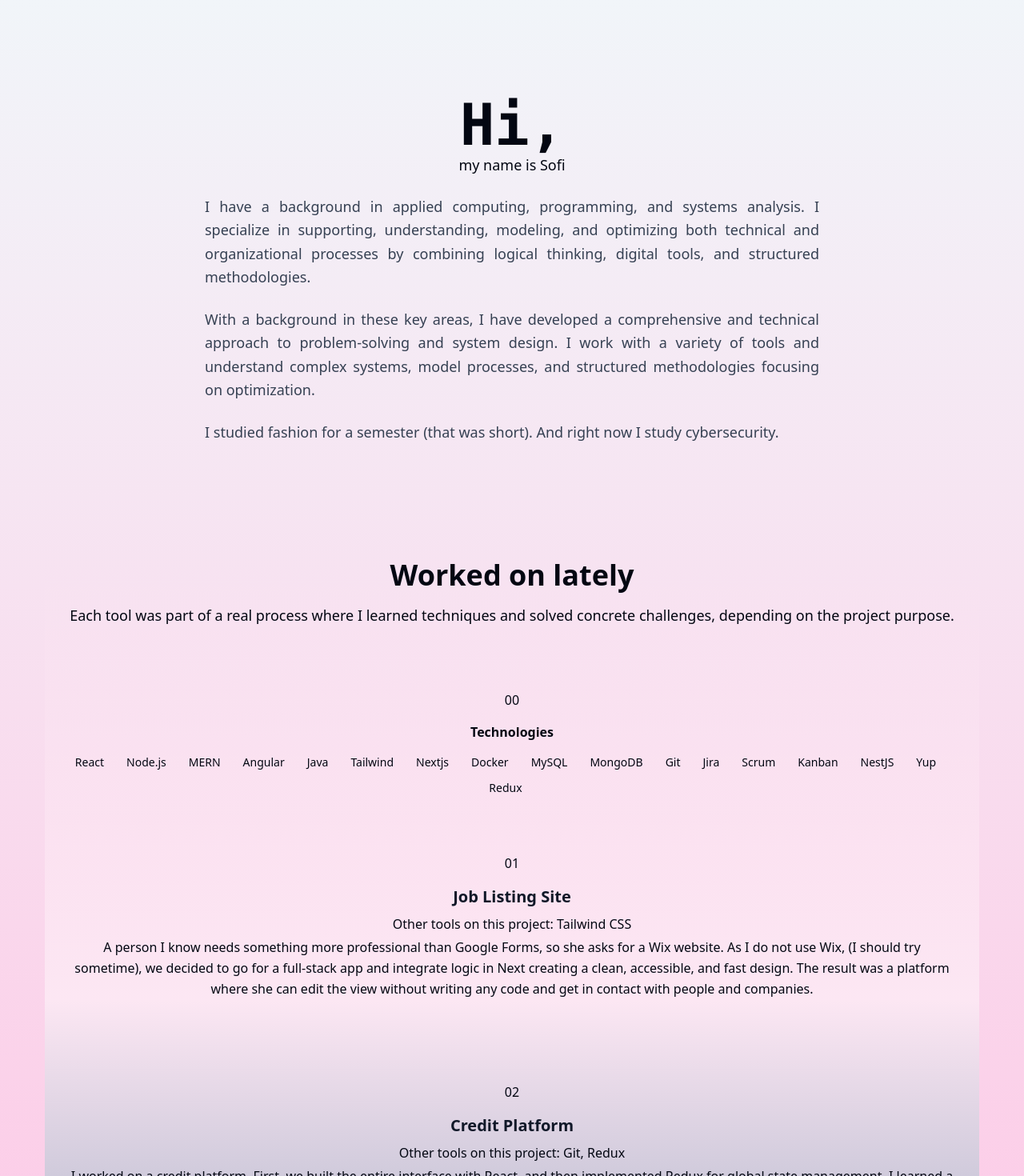
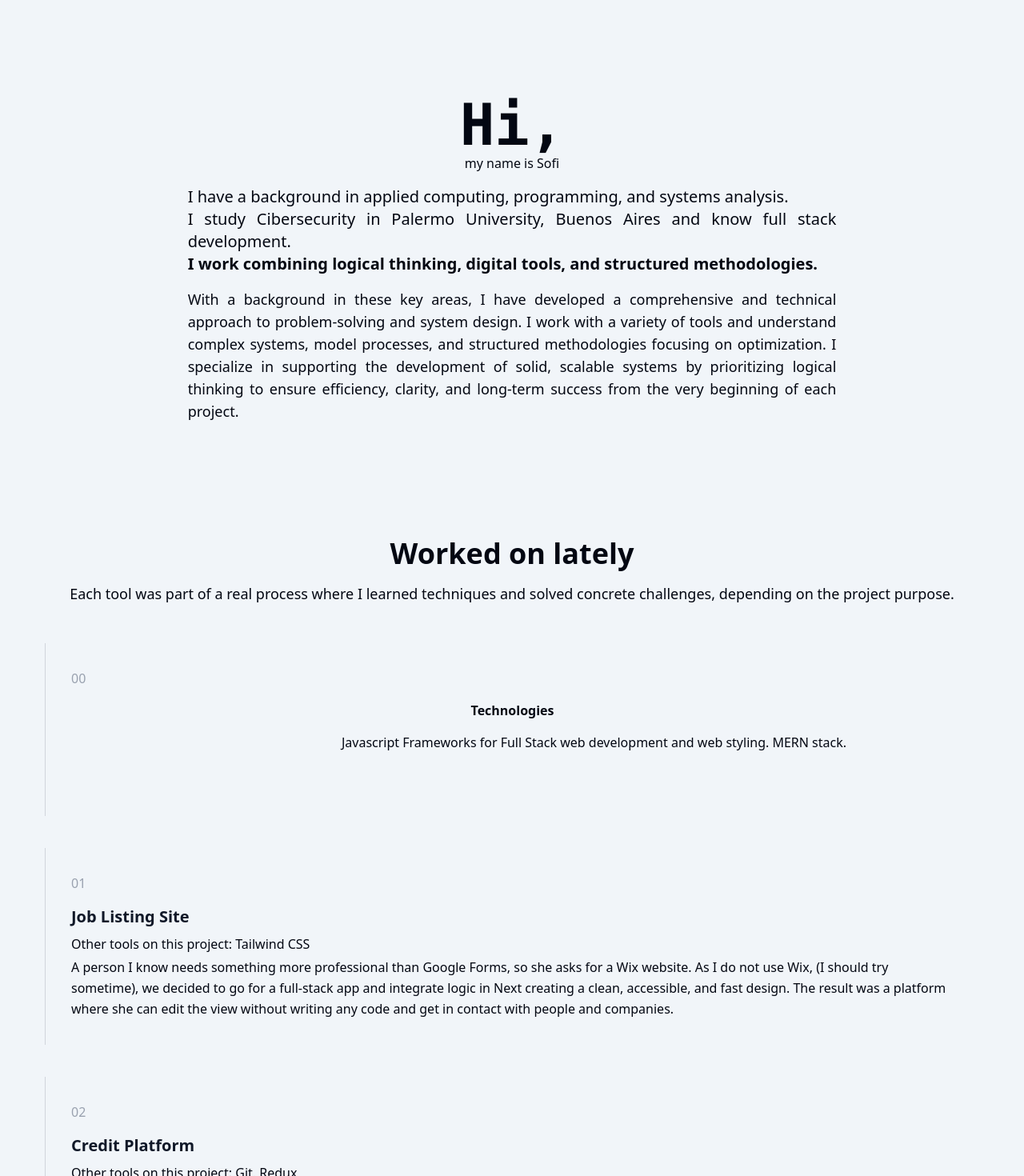
Before and after one commit to Sbrugo/sofiabrugo, a React (Vite) app: page / in a window 1280 px wide. Shown: the top 1470 px of the page at 80% size. Built offline with nearby package versions, Linux system fonts and the light colour scheme.

Commit message:
corrected appjsx

```diff
--- a/src/App.jsx
+++ b/src/App.jsx
@@ -59,11 +59,11 @@ const stack = [
   "MERN",
   "Angular",
   "Java",
+  "CSS/JS",
   "Tailwind",
   "Nextjs",
   "Docker",
   "MySQL",
-  "MongoDB",
   "Git",
   "Jira",
   "Scrum",
@@ -78,53 +78,58 @@ const experienceDescription =
 
 export default function App() {
   return (
-    <div className="min-h-screen p-8 space-y-16 py-30 bg-gradient-to-t from-blue-950 via-pink-200 to-slate-100 text-gray-950">
+    <div className="min-h-screen p-8 space-y-16 py-30 bg-slate-100 text-gray-950">
       {/* Start section */}
       <motion.div
         initial={{ opacity: 0, y: 30 }}
         animate={{ opacity: 1, y: 0 }}
-        transition={{ duration: 1, ease: "easeOut" }}
+        transition={{ duration: 1 }}
         className="text-center"
       >
-        <div className="text-center space-y-6">
         <div className="flex flex-col">
-            <span className="font-mono text-5xl md:text-7xl font-bold text-gray-950">
-              Hi,
+          <span className="font-mono text-4xl md:text-7xl font-bold">Hi,</span>
+          <span className="text-md">my name is Sofi</span>
+        </div>
+        <motion.p
+          initial={{ opacity: 0 }}
+          animate={{ opacity: 1 }}
+          transition={{ delay: 0.5, duration: 1 }}
+          className="mt-4 text-xl text-justify font-mono w-2/3 mx-auto"
+        >
+          <span className="font-sans">
+            I have a background in applied computing, programming, and systems
+            analysis. <br /> I study Cibersecurity in Palermo University, Buenos
+            Aires and know full stack development. <br />
+          </span>{" "}
+          <span className="font-sans font-bold">
+            I work combining logical thinking, digital tools, and structured
+            methodologies.{" "}
           </span>
-            <span className="text-lg">my name is Sofi</span>
-          </div>
-
-          <div className="max-w-3xl mx-auto space-y-6">
-            <p className="text-lg text-justify font-sans text-gray-700 leading-relaxed">
-              I have a background in applied computing, programming, and systems
-              analysis. I specialize in supporting, understanding, modeling, and
-              optimizing both technical and organizational processes by
-              combining logical thinking, digital tools, and structured
-              methodologies.
-            </p>
-            <p className="text-lg text-justify font-sans text-gray-700 leading-relaxed">
-              With a background in these key areas, I have developed a
-              comprehensive and technical approach to problem-solving and system
-              design. I work with a variety of tools and understand complex
-              systems, model processes, and structured methodologies focusing on
-              optimization.
-            </p>
-            <p className="text-lg text-justify font-sans text-gray-700 leading-relaxed">
-              I studied fashion for a semester (that was short). And right now I
-              study cybersecurity.
-            </p>
-          </div>
-        </div>
+        </motion.p>
+        <motion.p
+          initial={{ opacity: 0 }}
+          animate={{ opacity: 1 }}
+          transition={{ delay: 0.7, duration: 1 }}
+          className="mt-4 text-lg text-justify w-2/3 mx-auto"
+        >
+          With a background in these key areas, I have developed a comprehensive
+          and technical approach to problem-solving and system design. I work
+          with a variety of tools and understand complex systems, model
+          processes, and structured methodologies focusing on optimization. I
+          specialize in supporting the development of solid, scalable systems by
+          prioritizing logical thinking to ensure efficiency, clarity, and
+          long-term success from the very beginning of each project.
+        </motion.p>
       </motion.div>
 
       {/* Technologies section */}
       <section className="py-20 px-6 w-full">
-        <div className="mx-auto text-center bg-gradient-to-b from-bg-slate-50 via-pink-100 to-slate-400">
+        <div className="mx-auto text-center">
           <motion.div
             key={""}
             initial={{ opacity: 0, y: 40 }}
             whileInView={{ opacity: 1, y: 0 }}
-            transition={{ duration: 0.8, ease: "easeOut" }}
+            transition={{ duration: 0.5, delay: 0.5 }}
             viewport={{ once: true }}
           >
             <h2 className="text-3xl md:text-4xl font-bold mb-4">
@@ -135,27 +140,30 @@ export default function App() {
               and solved concrete challenges, depending on the project purpose.
             </p>
             <div className="space-y-8 flex flex-col gap-2 justify-around">
-              <div className="px-4 md:p-8 w-full flex flex-col gap-4 m-0">
-                <p className="text-gray-950">00</p>
+              <div className="p-4 md:p-8 border-l flex flex-col justify-between border-gray-300 text-left w-full">
+                <p className="text-gray-400 mb-4">00</p>
+                <div className="flex flex-col gap-4 items-center">
                   <p className="font-bold">Technologies</p>
-                <div className="flex flex-wrap justify-center gap-3">
+                  <div className="flex flex-wrap gap-3 mb-12 justify-center">
                     {stack.map((tech, index) => (
                       <motion.div
                         key={index}
                         initial={{ opacity: 0, y: 40 }}
                         whileInView={{ opacity: 1, y: 0 }}
-                      transition={{
-                        duration: 0.8,
-                        ease: "easeOut",
-                        delay: index * 0.2,
-                      }}
+                        transition={{ duration: 0.5, delay: index * 0.2 }}
                         viewport={{ once: true }}
                       >
-                      <p className="text-sm text-left min-w-fit pr-4 w-1/6">
-                        {tech}
-                      </p>
+                        {/* <p className="text-sm text-left min-w-fit pr-4 w-1/6">
+                          {tech.name}
+                        </p> */}
+                        <img src={tech.url} className="max-h-[100px]" />
                       </motion.div>
                     ))}
+                    <p>
+                      Javascript Frameworks for Full Stack web development and
+                      web styling. MERN stack.
+                    </p>
+                  </div>
                 </div>
               </div>
               {technologies.map((tech, index) => (
@@ -163,15 +171,11 @@ export default function App() {
                   key={tech.title}
                   initial={{ opacity: 0, y: 40 }}
                   whileInView={{ opacity: 1, y: 0 }}
-                  transition={{
-                    duration: 0.8,
-                    ease: "easeOut",
-                    delay: index * 0.2,
-                  }}
+                  transition={{ duration: 0.5, delay: index * 0.2 }}
                   viewport={{ once: true }}
-                  className="p-4 md:p-8 w-full"
+                  className="p-4 md:p-8 border-l border-gray-300 text-left w-full"
                 >
-                  <p className="text-gray-950 mb-4">{tech.number}</p>
+                  <p className="text-gray-400 mb-4">{tech.number}</p>
                   <h3 className="text-gray-900 text-xl font-semibold mb-2">
                     {tech.title}
                   </h3>
@@ -190,11 +194,11 @@ export default function App() {
 
       {/* Soft Skills Section */}
       <section className="py-20 px-6 w-full">
-        <div className="text-center text-slate-100 drop-shadow-lg">
+        <div className="text-center">
           <motion.div
             initial={{ opacity: 0, y: 40 }}
             whileInView={{ opacity: 1, y: 0 }}
-            transition={{ duration: 0.8, ease: "easeOut" }}
+            transition={{ duration: 0.5 }}
             viewport={{ once: true }}
           >
             <h2 className="text-3xl md:text-4xl font-bold mb-4">Soft Skills</h2>
@@ -216,11 +220,11 @@ export default function App() {
 
       {/* Academic Profile Section */}
       <section className="py-20 px-6 w-full">
-        <div className="text-center text-slate-100 drop-shadow-lg">
+        <div className="text-center">
           <motion.div
             initial={{ opacity: 0, y: 40 }}
             whileInView={{ opacity: 1, y: 0 }}
-            transition={{ duration: 0.8, ease: "easeOut" }}
+            transition={{ duration: 0.5 }}
             viewport={{ once: true }}
           >
             <h2 className="text-3xl md:text-4xl font-bold mb-4">
```
Lines whose indentation alone changed are shown as unchanged.
